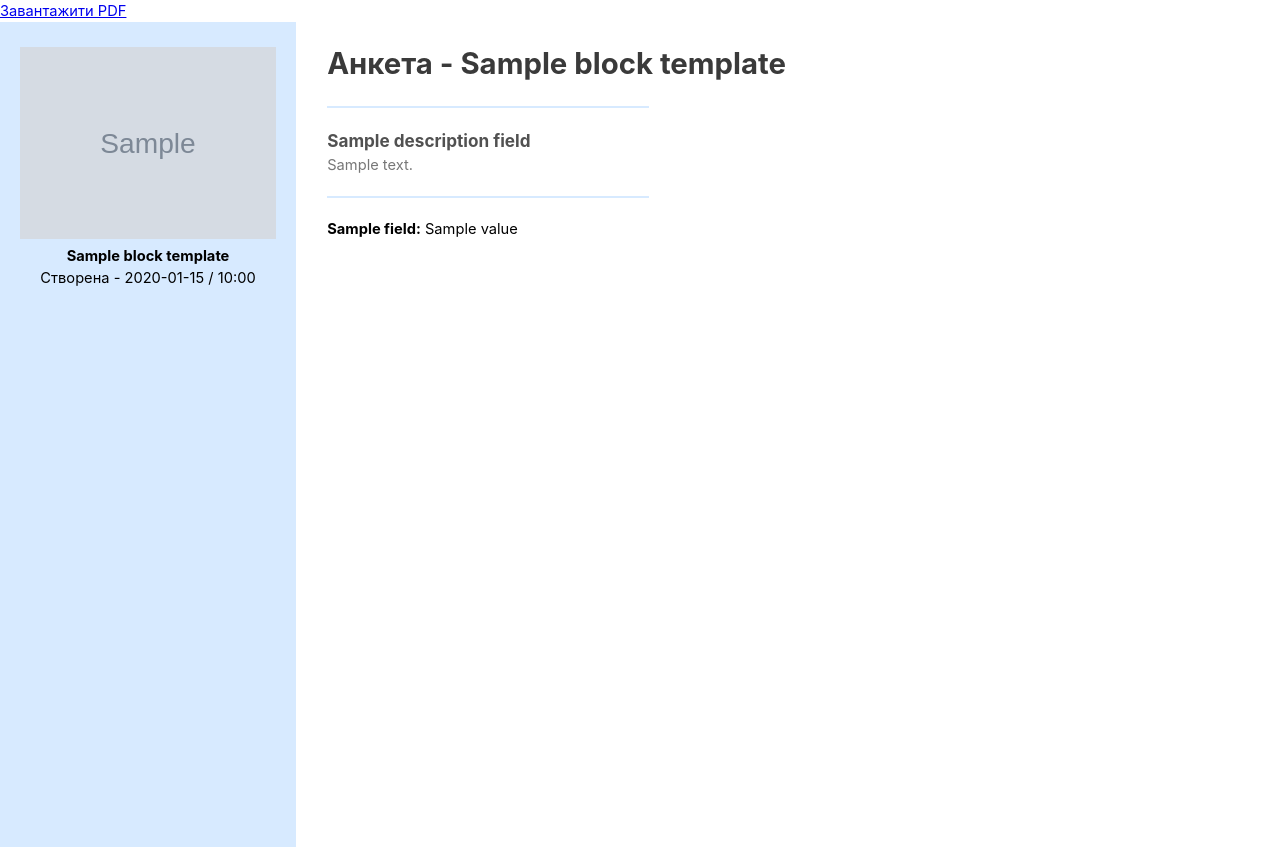
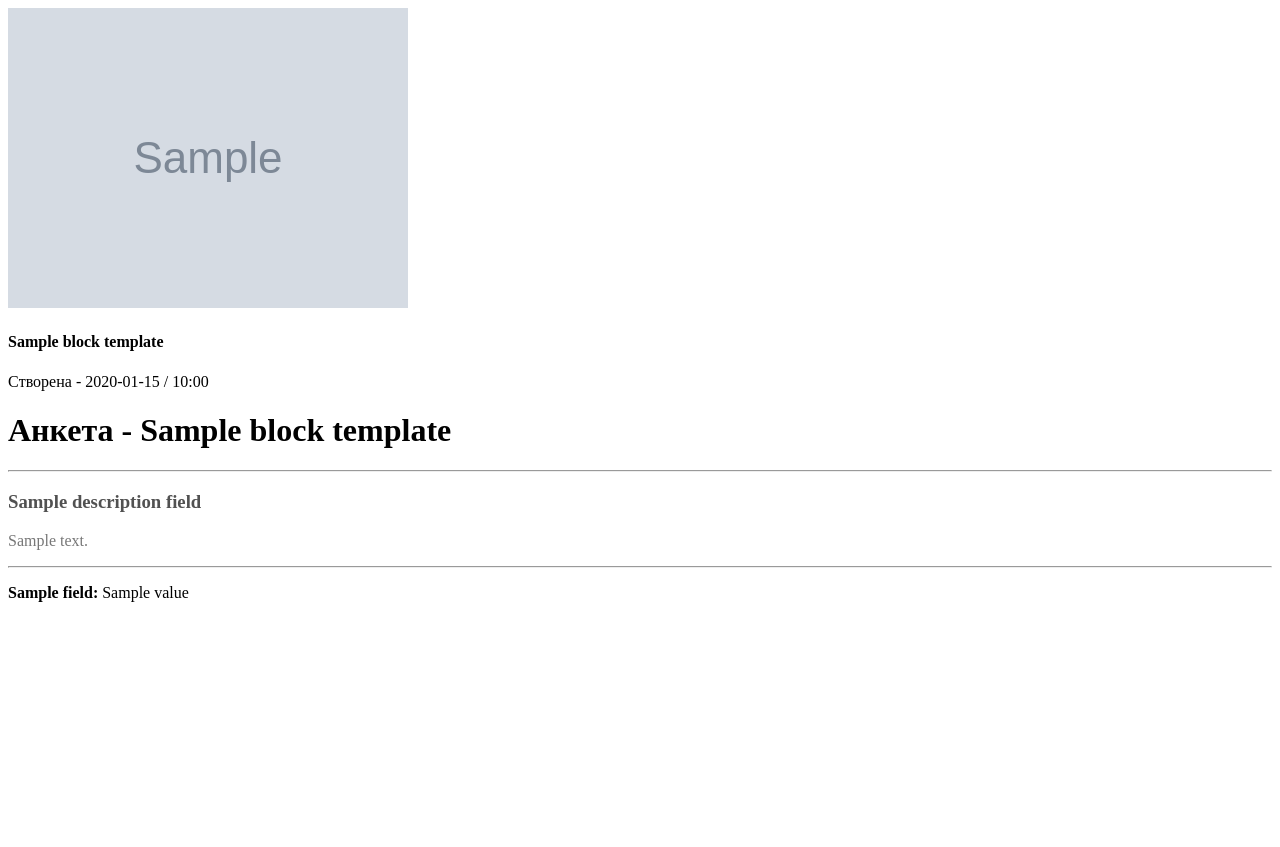
Before and after one commit to AndriiLMGitHub/ochraflex, a Django app: template src/templates/survey/pdf_template.html in a window 1280 px wide. After the commit the page ends 602 px from the top, so only its background shows below. Run offline with Django 5.2, Linux system fonts and the light colour scheme; the template is opened without the code that fills it: most values are stand-ins (such as "Sample title", 1, 10 or a date in 2020); grey boxes marked "Sample" are stand-in pictures.

Commit message:
PDF changes

```diff
--- a/src/survey/urls.py
+++ b/src/survey/urls.py
@@ -8,6 +8,5 @@ urlpatterns = [
     path('<str:id>/choose/language/', views.choose_language_questionare_view, name='choose_language_questionare'),
     #Delete survey
     path('<str:survey_id>/delete/', views.delete_survey_view, name='delete_survey'),
-    path('test/url/<str:uuid>/<str:response_id>/', views.test_pdf_view, name='test_pdf'),
-    path('test/url/more/<str:uuid>/<str:response_id>/', views.my_view, name='my_view')
+    # path('test/url/<str:uuid>/<str:response_id>/', views.test_pdf_view, name='test_pdf'),
 ]
--- a/src/templates/survey/pdf_template.html
+++ b/src/templates/survey/pdf_template.html
@@ -6,82 +6,13 @@
     <meta charset="UTF-8">
     <meta name="viewport" content="width=device-width, initial-scale=1.0">
     <title>PDF - Document</title>
-    <style>
-        @page {
-            size: A4;
-            margin: 0;
-        }
-        html {
-            font-family: 'Inter', sans-serif;
-            font-weight: 400;
-            line-height: 1.5;
-            text-align: justify;
-            font-size: 11pt;
-        }
-        body, p, h1, h2, h3, h4, h5, h6 {
-            margin: 0;
-            padding: 0;
-        }
-        img {
-            height: auto;
-            max-width: 100%;
-        }
-        h1 {
-            color: #3a3a3a;
-        }
-        .text-center {
-            text-align: center;
-        }
-        .fz-sm {
-            font-size: 11pt;
-            text-wrap: pretty;
-        }
-        .container {
-            margin: 0;
-            padding: 0;
-            position: relative;
-        }
-        .d-flex {
-            display: flex;
-            flex-wrap: nowrap;
-        }
-        .justify-content-between {
-            justify-content: space-between;
-        }
-        .align-items-center {
-            align-items: center;
-        }
-        .pdf-side-bar {
-            width: 20%;
-            position: absolute;
-            padding: 25px 20px 0;
-            top: 0;
-            bottom: 0;
-            left: 0;
-            width: 20%;
-            background: #D7EAFF;
-            height: 100vh;
-        }
-
-        .pdf-main-content {
-            width: 70%;
-            margin: 0 0 0 24%;
-            padding: 20px;
-        }
-
-        hr {
-            width: 320px;
-            border: 0.5px solid #D7EAFF; /* Пунктир */
-            margin: 20px 0;
-        }
-    </style>
+    <link rel="stylesheet" href="{{ css_url }}">
 </head>
 <body>
-    <a href="?pdf=1">Завантажити PDF</a>
     <div class="d-flex container">
         <div class="pdf-side-bar">
             <div class="text-center">
-                <img src="{{ image_url }}" alt="">
+                <img src="{{ logo_url }}" alt="">
                 <h4>{{ block_template.name }}</h4>
                 <p class="fz-sm">Cтворена - {{ response.submitted_at|date:"Y-m-d / H:i" }}</p>
             </div>
--- a/src/templates/survey/survey_detail.html
+++ b/src/templates/survey/survey_detail.html
@@ -55,7 +55,7 @@
     </div>
     <div class="actions-pdf">
         <div class="marg_bottom-10">
-            <a href="{% url 'my_view'  block_template.uuid response.id %}">
+            <a href="{% url 'generate_partial_pdf'  block_template.uuid response.id %}">
                 <button type="button" class="button_primary button_reset">
                     <div class="d-flex align-items-center">
                         <svg class="offset-right-5" aria-hidden="true" xmlns="http://www.w3.org/2000/svg" width="20" height="20" fill="none" viewBox="0 0 24 24">
@@ -79,7 +79,7 @@
             </a>
         </div>
         <div class="marg_bottom-10">
-            <a href="{% url 'test_pdf' block_template.uuid response.id %}">Test</a>
+
         </div>
     </div>
 </div>
```
Also changed, not shown: src/static/css/pdf-styles.css (added, +67 -0 lines), src/survey/views.py (+6 -29 lines).
